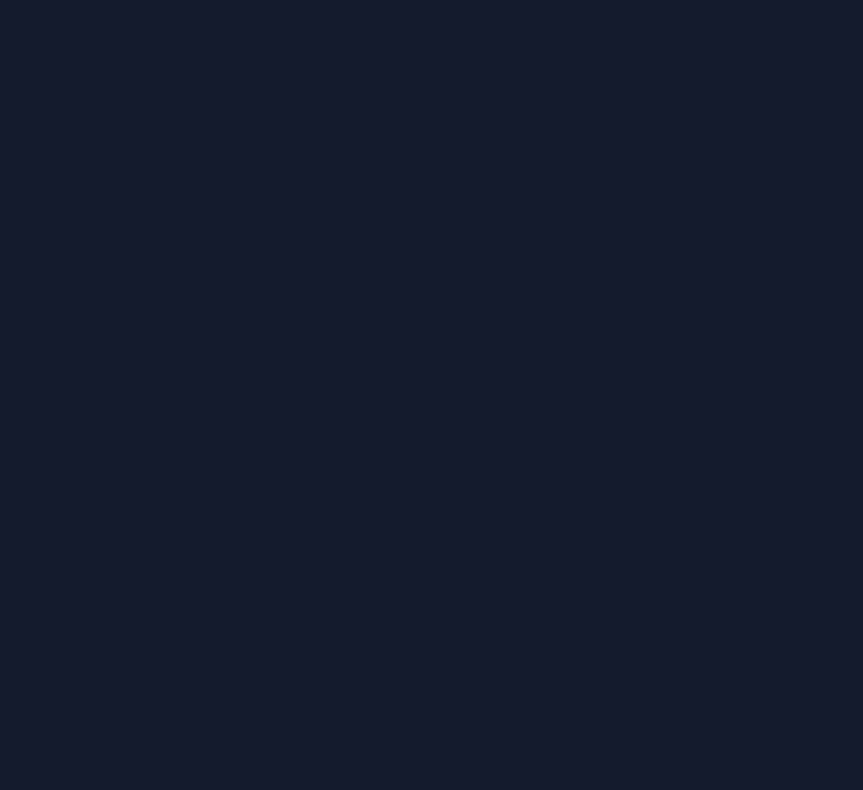
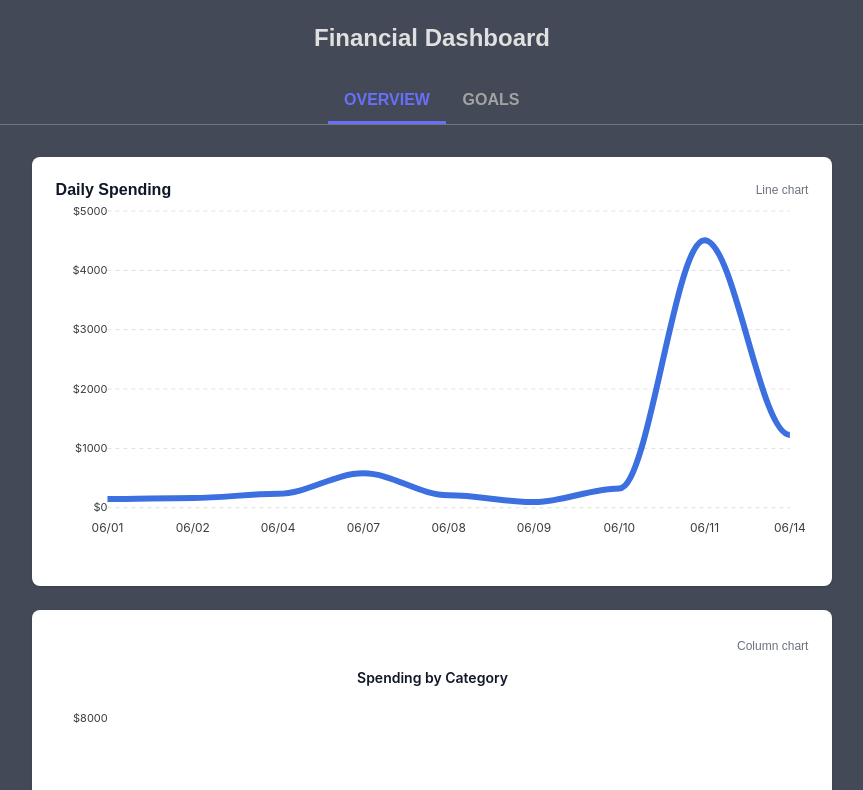
Before and after one commit to dpavide/capitaliteracy_whack2025, a React (Vite) app: page /main_page in a window 1280 px wide. Before the commit this address had no page. Shown: the top 790 px of the page, without its empty margins (208-1071 px from the left). Built offline with nearby package versions, Linux system fonts and the light colour scheme.

Commit message:
tab slider on main_page

```diff
--- a/src/App.jsx
+++ b/src/App.jsx
@@ -1,37 +1,10 @@
 import React from 'react';
-import SpendingLineChart from './components/SpendingLineChart';
-import SpendingPieChart from './components/SpendingPieChart';
-import SpendingColumnChart from './components/SpendingColumnChart';
+import { Outlet } from 'react-router-dom';
 
 export default function App() {
   return (
-    <div style={{ padding: 24, fontFamily: 'system-ui, sans-serif' }}>
-      <h1 style={{ textAlign: 'center' }}>Minimal App</h1>
-
-      {/* Stack charts vertically, centered, with controlled width ratios */}
-      <div
-        style={{
-          marginTop: 24,
-          display: 'flex',
-          flexDirection: 'column',
-          alignItems: 'center',
-          gap: 24,
-          width: '100%',
-        }}
-      >
-        <div style={{ width: '65%', maxWidth: 900 }}>
-          <SpendingLineChart />
-        </div>
-
-        <div style={{ width: '65%', maxWidth: 900 }}>
-          <SpendingColumnChart />
-        </div>
-
-        {/* Pie chart a bit wider so legend fits nicely */}
-        <div style={{ width: '85%', maxWidth: 1100 }}>
-          <SpendingPieChart />
-        </div>
-      </div>
+    <div>
+      <Outlet />
     </div>
   );
 }
--- a/src/Router.jsx
+++ b/src/Router.jsx
@@ -7,6 +7,7 @@ import {
   Login,
   SignUp,
   FileUpload,
+  MainPage,
 } from "./scenes";
 
 const AppRouter = () => {
@@ -18,10 +19,12 @@ const AppRouter = () => {
         <CssBaseline />
         <Router>
           <Routes>
-            <Route path="/" element={<App />} />
-            <Route path="/login" element={<Login />} />
-            <Route path="/signup" element={<SignUp />} />
-            <Route path="/upload" element={<FileUpload />} />
+            <Route path="/" element={<App />}>
+              <Route index element={<Login />} />
+              <Route path="main_page" element={<MainPage />} />
+              <Route path="signup" element={<SignUp />} />
+              <Route path="upload" element={<FileUpload />} />
+            </Route>
           </Routes>
         </Router>
       </ThemeProvider>
--- a/src/scenes/index.js
+++ b/src/scenes/index.js
@@ -1,3 +1,4 @@
 export { default as Login } from './login';
 export { default as SignUp } from './signup';
 export { default as FileUpload } from './upload';
+export { default as MainPage } from './main_page';
--- /dev/null
+++ b/src/scenes/main_page/index.jsx
@@ -0,0 +1,174 @@
+import React, { useState } from 'react';
+import { Box, Tabs, Tab, Typography, useTheme } from '@mui/material';
+import { tokens } from '../../theme';
+import SpendingLineChart from '../../components/SpendingLineChart';
+import SpendingPieChart from '../../components/SpendingPieChart';
+import SpendingColumnChart from '../../components/SpendingColumnChart';
+
+const MainPage = () => {
+  const theme = useTheme();
+  const colors = tokens(theme.palette.mode);
+  const [activeTab, setActiveTab] = useState(0);
+
+  const handleTabChange = (event, newValue) => {
+    setActiveTab(newValue);
+  };
+
+  return (
+    <Box
+      sx={{
+        minHeight: '100vh',
+        background: colors.primary[400],
+        padding: 3,
+      }}
+    >
+      <Box sx={{ maxWidth: 1400, margin: '0 auto' }}>
+        <Typography
+          variant="h3"
+          component="h1"
+          sx={{
+            fontWeight: 700,
+            color: colors.gray[100],
+            textAlign: 'center',
+            marginBottom: 3,
+          }}
+        >
+          Financial Dashboard
+        </Typography>
+
+        {/* Tabs Slider */}
+        <Box
+          sx={{
+            borderBottom: 1,
+            borderColor: colors.primary[300],
+            marginBottom: 4,
+          }}
+        >
+          <Tabs
+            value={activeTab}
+            onChange={handleTabChange}
+            centered
+            sx={{
+              '& .MuiTabs-indicator': {
+                backgroundColor: colors.blueAccent[500],
+                height: 3,
+              },
+            }}
+          >
+            <Tab
+              label="Overview"
+              sx={{
+                color: colors.gray[300],
+                fontSize: 16,
+                fontWeight: 600,
+                '&.Mui-selected': {
+                  color: colors.blueAccent[500],
+                },
+                '&:hover': {
+                  color: colors.blueAccent[400],
+                },
+              }}
+            />
+            <Tab
+              label="Goals"
+              sx={{
+                color: colors.gray[300],
+                fontSize: 16,
+                fontWeight: 600,
+                '&.Mui-selected': {
+                  color: colors.blueAccent[500],
+                },
+                '&:hover': {
+                  color: colors.blueAccent[400],
+                },
+              }}
+            />
+          </Tabs>
+        </Box>
+
+        {/* Tab Content */}
+        {activeTab === 0 && (
+          <Box>
+            {/* Overview Tab - Existing Charts */}
+            <div
+              style={{
+                display: 'flex',
+                flexDirection: 'column',
+                alignItems: 'center',
+                gap: 24,
+                width: '100%',
+              }}
+            >
+              <div style={{ width: '65%', maxWidth: 900 }}>
+                <SpendingLineChart />
+              </div>
+
+              <div style={{ width: '65%', maxWidth: 900 }}>
+                <SpendingColumnChart />
+              </div>
+
+              {/* Pie chart a bit wider so legend fits nicely */}
+              <div style={{ width: '85%', maxWidth: 1100 }}>
+                <SpendingPieChart />
+              </div>
+            </div>
+          </Box>
+        )}
+
+        {activeTab === 1 && (
+          <Box
+            sx={{
+              display: 'flex',
+              flexDirection: 'column',
+              alignItems: 'center',
+              padding: 4,
+            }}
+          >
+            {/* Goals Tab - Placeholder Content */}
+            <Typography
+              variant="h4"
+              sx={{
+                color: colors.gray[100],
+                marginBottom: 2,
+              }}
+            >
+              Financial Goals
+            </Typography>
+            <Typography
+              variant="body1"
+              sx={{
+                color: colors.gray[300],
+                textAlign: 'center',
+                maxWidth: 600,
+              }}
+            >
+              Set and track your financial goals here. This section will be implemented soon.
+            </Typography>
+
+            {/* Placeholder for future goals content */}
+            <Box
+              sx={{
+                marginTop: 4,
+                padding: 4,
+                backgroundColor: colors.primary[500],
+                borderRadius: 2,
+                width: '100%',
+                maxWidth: 800,
+                textAlign: 'center',
+              }}
+            >
+              <Typography variant="h6" sx={{ color: colors.gray[200] }}>
+                🎯 Goals Feature Coming Soon
+              </Typography>
+              <Typography variant="body2" sx={{ color: colors.gray[300], marginTop: 2 }}>
+                Track savings goals, budget targets, and financial milestones
+              </Typography>
+            </Box>
+          </Box>
+        )}
+      </Box>
+    </Box>
+  );
+};
+
+export default MainPage;
```
